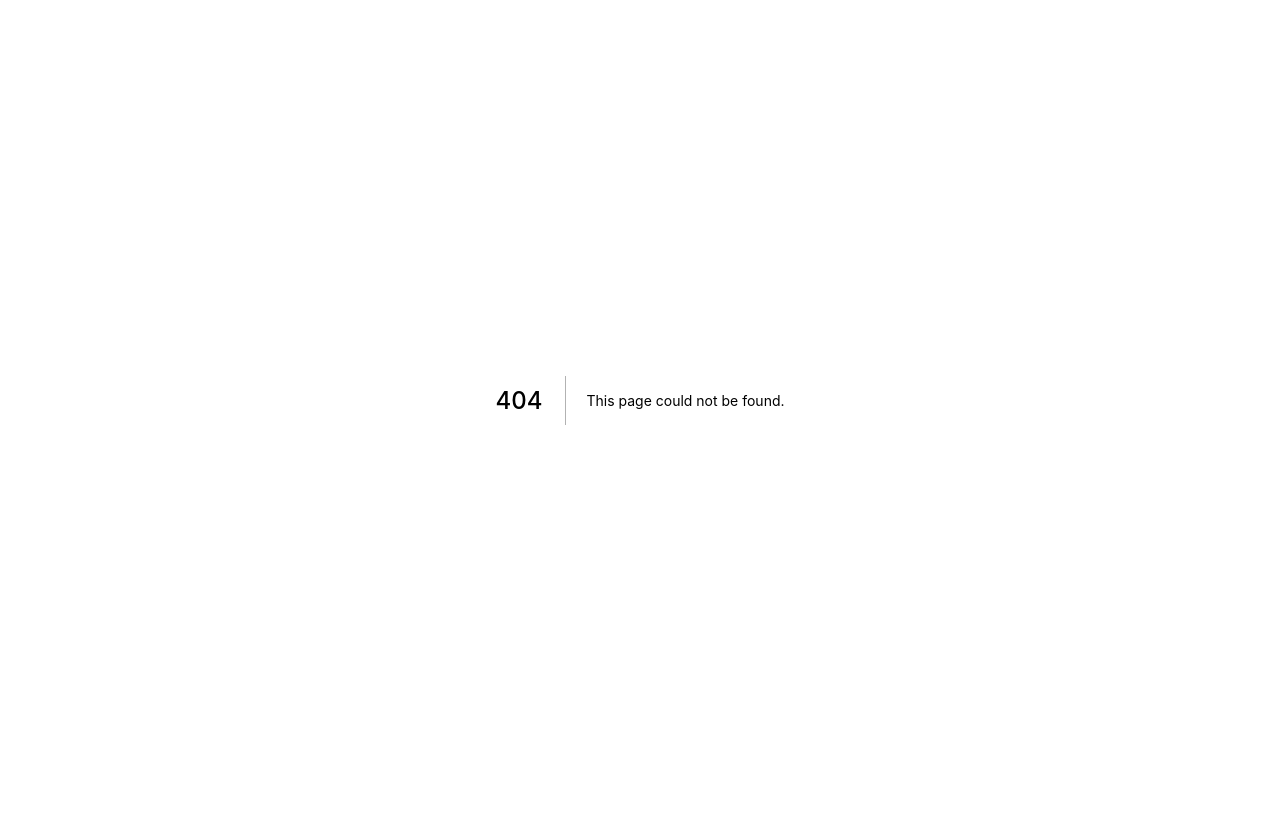
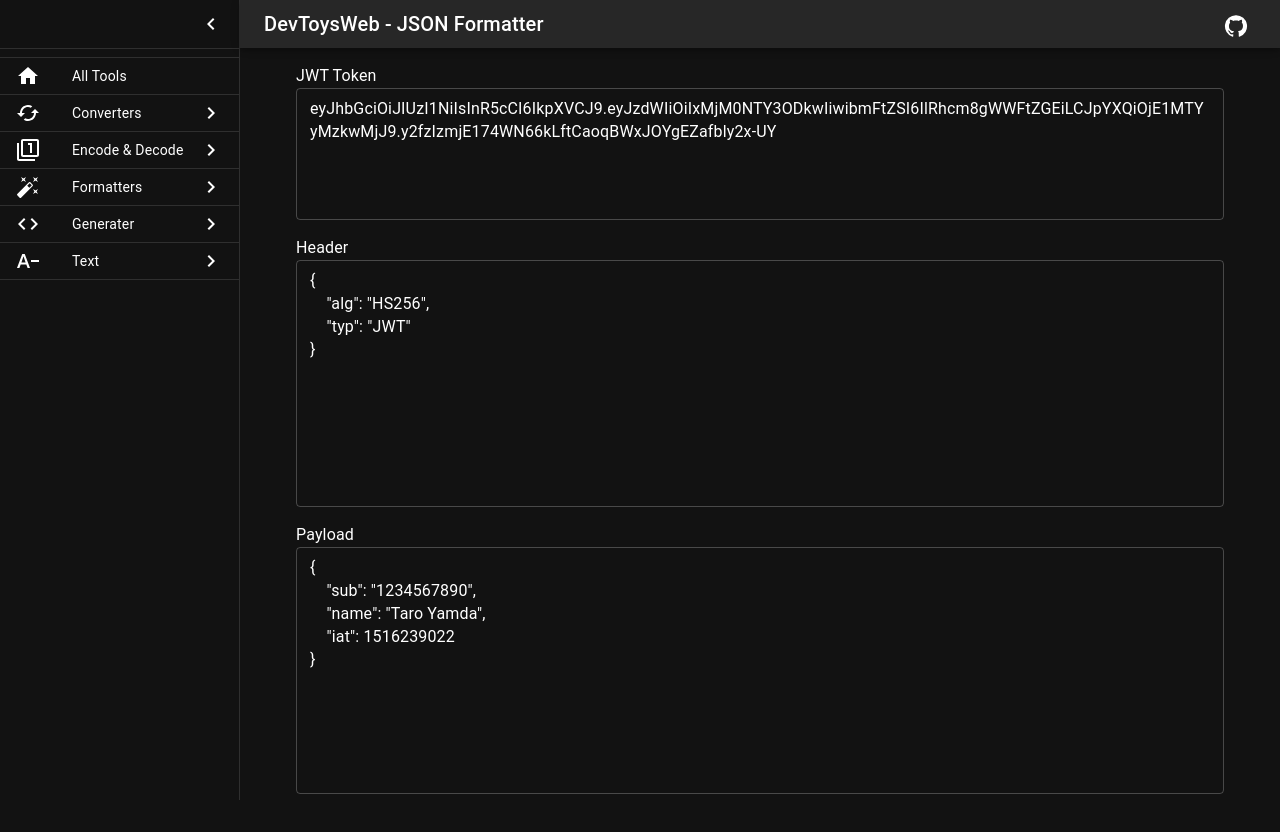
Before and after one commit to s-yoshiki/DevToysWeb, a Next.js app: page /items/encode_decode/jwt in a window 1280 px wide. Before the commit this address had no page. Shown: the top 832 px of the page. Before the commit the page ends 800 px from the top, so only its background shows below. Built offline with nearby package versions, Linux system fonts and the light colour scheme.

Commit message:
feat: add JWT

```diff
--- /dev/null
+++ b/pages/items/encode_decode/jwt.tsx
@@ -0,0 +1,82 @@
+import { useState } from 'react'
+import Layout from '../../../components/Layout'
+import TextField from '@mui/material/TextField';
+import Box from '@mui/material/Box';
+import CryptoJS from 'crypto-js'
+
+const sampleJWT = `
+eyJhbGciOiJIUzI1NiIsInR5cCI6IkpXVCJ9.eyJzdWIiOiIxMjM0NTY3ODkwIiwibmFtZSI6IlRhcm8gWWFtZGEiLCJpYXQiOjE1MTYyMzkwMjJ9.y2fzIzmjE174WN66kLftCaoqBWxJOYgEZafbly2x-UY`
+.trim()
+
+const base64ToStr = (s: string): string => CryptoJS.enc.Base64.parse(s).toString(CryptoJS.enc.Utf8)
+
+const decodeJWT = (token: string) => {
+  const [p1,p2,p3] = token.split('.').map(e => {
+    let base64 = e.replace(/-/g, '+').replace(/_/g, '/')
+    return base64
+  })
+  return {
+    header: JSON.parse(base64ToStr(p1)),
+    payload: JSON.parse(base64ToStr(p2)),
+  }
+};
+
+const jsonStringify = (obj :any) => JSON.stringify(obj, null, '    ')
+
+
+const Index = () => {
+  let [form, setForm] = useState({
+    src: sampleJWT,
+    header: jsonStringify(decodeJWT(sampleJWT).header),
+    payload: jsonStringify(decodeJWT(sampleJWT).payload),
+  });
+  const onChangeHandler = (e: any) => {
+    const target = e.target;
+    const value = target.type === "checkbox" ? target.checked : target.value;
+    let tmp = {
+      src: '',
+      header: '',
+      payload: '',
+    }
+    switch (target.name) {
+      case 'src':
+        try {
+          let obj = decodeJWT(value)
+          tmp.header = jsonStringify(obj.header)
+          tmp.payload = jsonStringify(obj.payload)
+        } catch (e) {
+          tmp.header = form.header
+          tmp.payload = form.payload
+        }
+        break;
+      case 'header':
+        tmp.src = form.src
+        break;
+      case 'payload':
+        tmp.src = form.src
+        break;
+      default:
+        break;
+    }
+    setForm({ ...tmp, [target.name]: value });
+  }
+
+  return (
+    <Layout title="JSON Formatter">
+      <Box sx={{ p: 1 }} >
+        <span>JWT Token</span>
+        <TextField label="" multiline rows={5} name="src" variant="outlined" size="small" fullWidth onChange={onChangeHandler} value={form.src} />
+      </Box>
+      <Box sx={{ p: 1 }} >
+        <span>Header</span>
+        <TextField label="" multiline rows={10} name="header" variant="outlined" size="small" fullWidth onChange={onChangeHandler} value={form.header} />
+      </Box>
+      <Box sx={{ p: 1 }} >
+        <span>Payload</span>
+        <TextField label="" multiline rows={10} name="payload" variant="outlined" size="small" fullWidth onChange={onChangeHandler} value={form.payload} />
+      </Box>
+    </Layout>
+  )
+}
+
+export default Index
```
